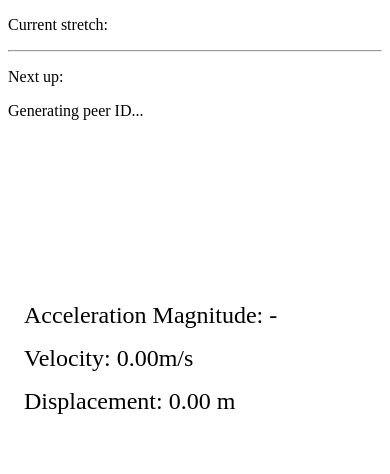
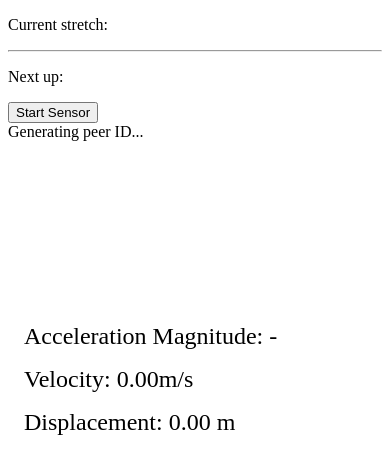
Before and after one commit to fyrebolt/lahacks3, a plain HTML site: page phoneVision.html in a window 390 px wide. Drawn offline with Linux system fonts and the light colour scheme.

Commit message:
Update phoneVision.html

```diff
--- a/phoneVision.html
+++ b/phoneVision.html
@@ -36,7 +36,7 @@
       <p id = "nextStretch"></p>
       <p id = "fp25"></p>
       <p id = "gradeText"></p>
-      <button id="startBtn" style="display:none;">Start Sensor</button>
+      <button id="startBtn">Start Sensor</button>
     </div>
     <div id="peer-id">Generating peer ID...</div>
       <canvas id="qr-code"></canvas>
```
